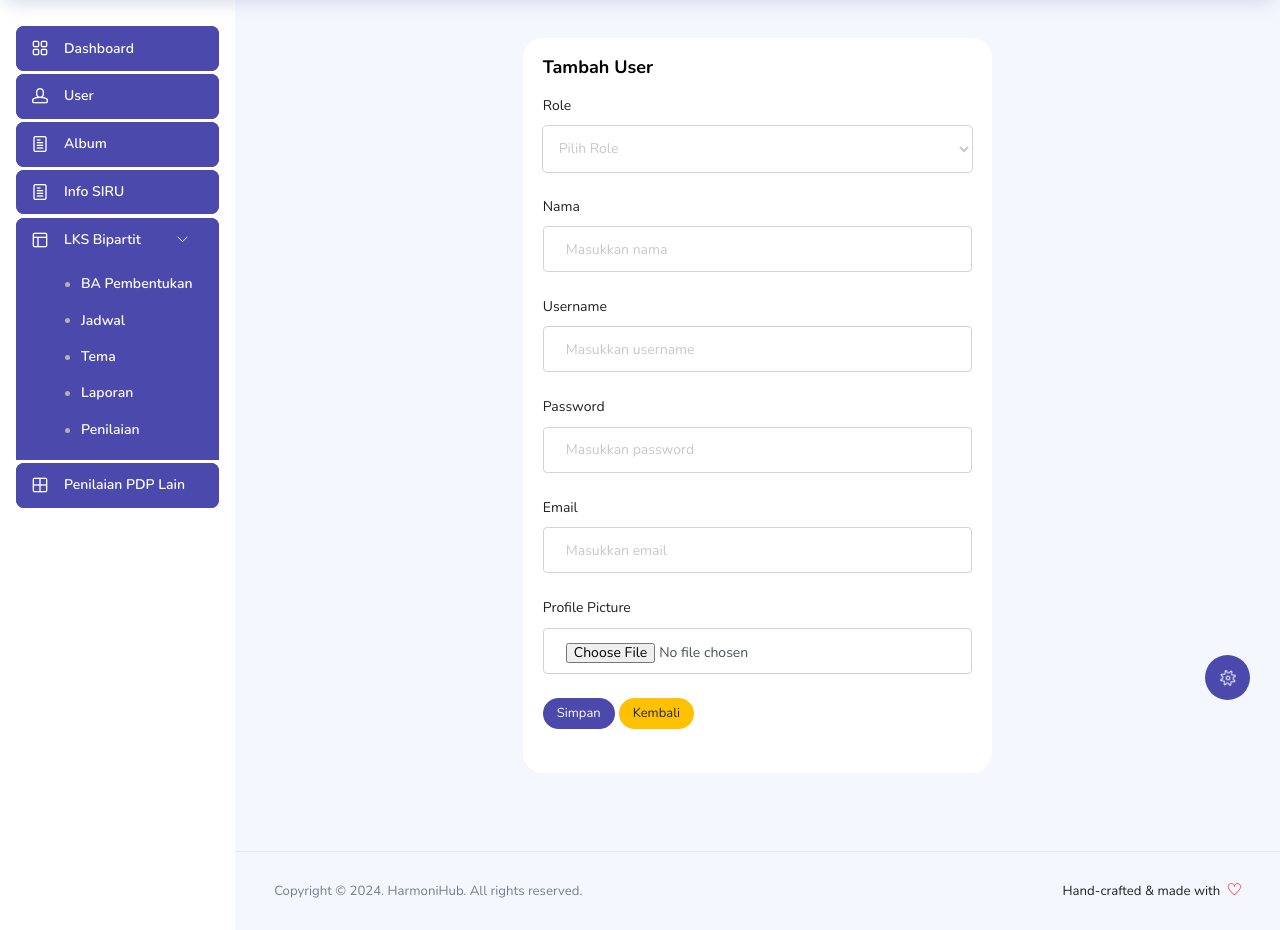
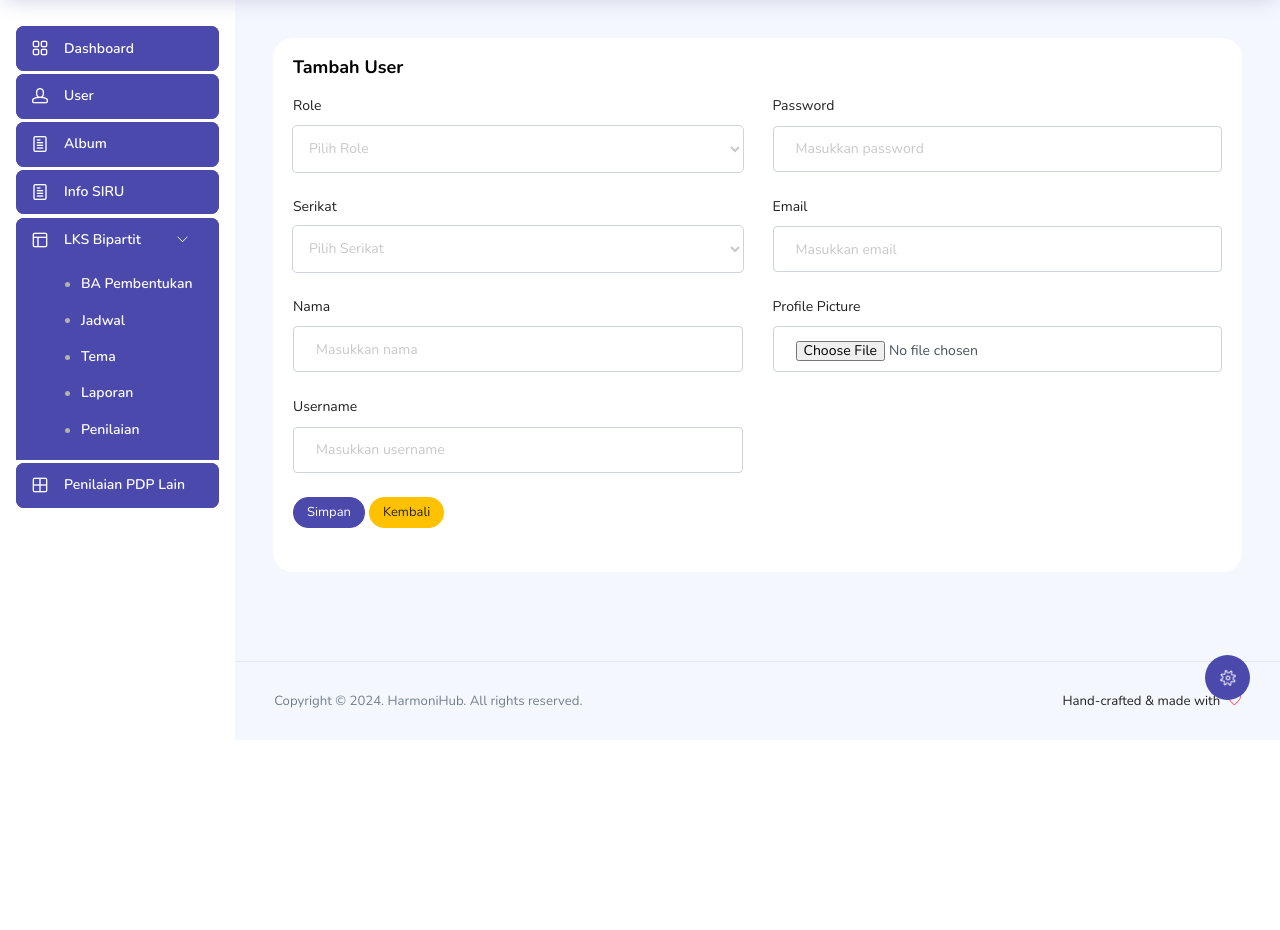
Before and after one commit to ikhsanhmr/harmonihub, a PHP site: page /index.php?page=user-create in a window 1280 px wide. Shown: the part 60-990 px from the top of the page. After the commit the page ends 768 px from the top, so only its background shows below. Run offline with PHP 8.4, Linux system fonts and the light colour scheme; the visitor is signed in with stand-in values (Sample User, id 1); tables that the repository leaves empty or names only in its code hold one stand-in row (values such as "Sample post"); style sheets or scripts are compiled from the project's sources; some libraries are stand-ins or nearby versions.

Commit message:
fix(crud user): add serikat to user, set timezone jakarta

```diff
--- a/app/Controllers/UserController.php
+++ b/app/Controllers/UserController.php
@@ -11,13 +11,16 @@ class UserController
     public function __construct()
     {
         $this->db = Database::getInstance();
+        date_default_timezone_set('Asia/Jakarta');
     }
 
     public function index()
     {
-        $stmt = $this->db->prepare("SELECT u.id, u.name, u.username, u.email, u.profile_picture, u.created_at, u.updated_at, r.role_name as role_name
+        $stmt = $this->db->prepare("SELECT u.id, u.name, u.username, u.email, u.profile_picture, u.created_at, u.updated_at, r.role_name as role_name, s.name as serikat_name
                                     FROM users u
-                                    JOIN roles r ON u.role_id = r.id");
+                                    JOIN roles r ON u.role_id = r.id
+                                    JOIN serikat s ON u.serikat_id = s.id
+                                    ORDER BY u.created_at DESC;");
         $stmt->execute();
         $users = $stmt->fetchAll();
 
@@ -26,10 +29,13 @@ class UserController
 
     public function create()
     {
-        // Ambil data role untuk dropdown
         $stmt = $this->db->prepare("SELECT id, role_name FROM roles");
         $stmt->execute();
         $roles = $stmt->fetchAll();
+
+        $stmt = $this->db->prepare("SELECT id, name FROM serikat");
+        $stmt->execute();
+        $serikats = $stmt->fetchAll();
 
         include 'view/user/user-create.php';
     }
@@ -84,6 +90,10 @@ class UserController
         $stmt = $this->db->prepare("SELECT id, role_name FROM roles");
         $stmt->execute();
         $roles = $stmt->fetchAll();
+
+        $stmt = $this->db->prepare("SELECT id, name FROM serikat");
+        $stmt->execute();
+        $serikats = $stmt->fetchAll();
 
         include 'view/user/user-edit.php';
     }
--- a/view/user/user-create.php
+++ b/view/user/user-create.php
@@ -6,18 +6,30 @@ ob_start(); // Mulai output buffering
 
 <div class="content-wrapper">
     <div class="row">
-        <div class="col-md-6 offset-md-3 grid-margin stretch-card">
+        <div class="col-md-12 grid-margin stretch-card">
             <div class="card">
                 <div class="card-body">
                     <h4 class="card-title">Tambah User</h4>
 
                     <form action="index.php?page=user-store" method="POST" enctype="multipart/form-data">
+
+                        <div class="row">
+                            <div class="col-md-6">
                                 <div class="form-group">
                                     <label for="role_id">Role</label>
                                     <select class="form-control" id="role_id" name="role_id" required>
                                         <option value="" selected disabled>Pilih Role</option>
                                         <?php foreach ($roles as $role): ?>
                                             <option value="<?php echo $role['id']; ?>"><?php echo $role['role_name']; ?></option>
+                                        <?php endforeach; ?>
+                                    </select>
+                                </div>
+                                <div class="form-group">
+                                    <label for="serikat_id">Serikat</label>
+                                    <select class="form-control" id="serikat_id" name="serikat_id" required>
+                                        <option value="" selected disabled>Pilih Serikat</option>
+                                        <?php foreach ($serikats as $serikat): ?>
+                                            <option value="<?php echo $serikat['id']; ?>"><?php echo $serikat['name']; ?></option>
                                         <?php endforeach; ?>
                                     </select>
                                 </div>
@@ -29,6 +41,8 @@ ob_start(); // Mulai output buffering
                                     <label for="username">Username</label>
                                     <input type="text" class="form-control" id="username" name="username" placeholder="Masukkan username" required>
                                 </div>
+                            </div>
+                            <div class="col-md-6">
                                 <div class="form-group">
                                     <label for="password">Password</label>
                                     <input type="password" class="form-control" id="password" name="password" placeholder="Masukkan password" required>
@@ -40,6 +54,8 @@ ob_start(); // Mulai output buffering
                                 <div class="form-group">
                                     <label for="profile_picture">Profile Picture</label>
                                     <input type="file" class="form-control" id="profile_picture" name="profile_picture">
+                                </div>
+                            </div>
                         </div>
 
                         <div class="form-group">
--- a/view/user/user-list.php
+++ b/view/user/user-list.php
@@ -36,6 +36,7 @@ ob_start(); // Mulai output buffering
                                     <th>Username</th>
                                     <th>Email</th>
                                     <th>Role</th>
+                                    <th>Serikat</th>
                                     <th>Profile Picture</th>
                                     <th>Tanggal Dibuat</th>
                                     <th class="text-center" width="100">Aksi</th>
@@ -52,6 +53,7 @@ ob_start(); // Mulai output buffering
                                             <td><?php echo htmlspecialchars($user['username']); ?></td>
                                             <td><?php echo htmlspecialchars($user['email']); ?></td>
                                             <td><?php echo htmlspecialchars($user['role_name']); ?></td>
+                                            <td><?php echo htmlspecialchars($user['serikat_name']); ?></td>
                                             <td>
                                                 <?php if ($user['profile_picture']): ?>
                                                     <img src="<?php echo $user['profile_picture']; ?>" alt="Profile Picture" width="100">
```
Also changed, not shown: view/user/user-edit.php (+12 -4 lines), uploads/21.png (deleted), uploads/carbon (1).png (deleted), uploads/carbon.png (deleted), uploads/suss.png (deleted). Lines whose indentation alone changed are shown as unchanged.
